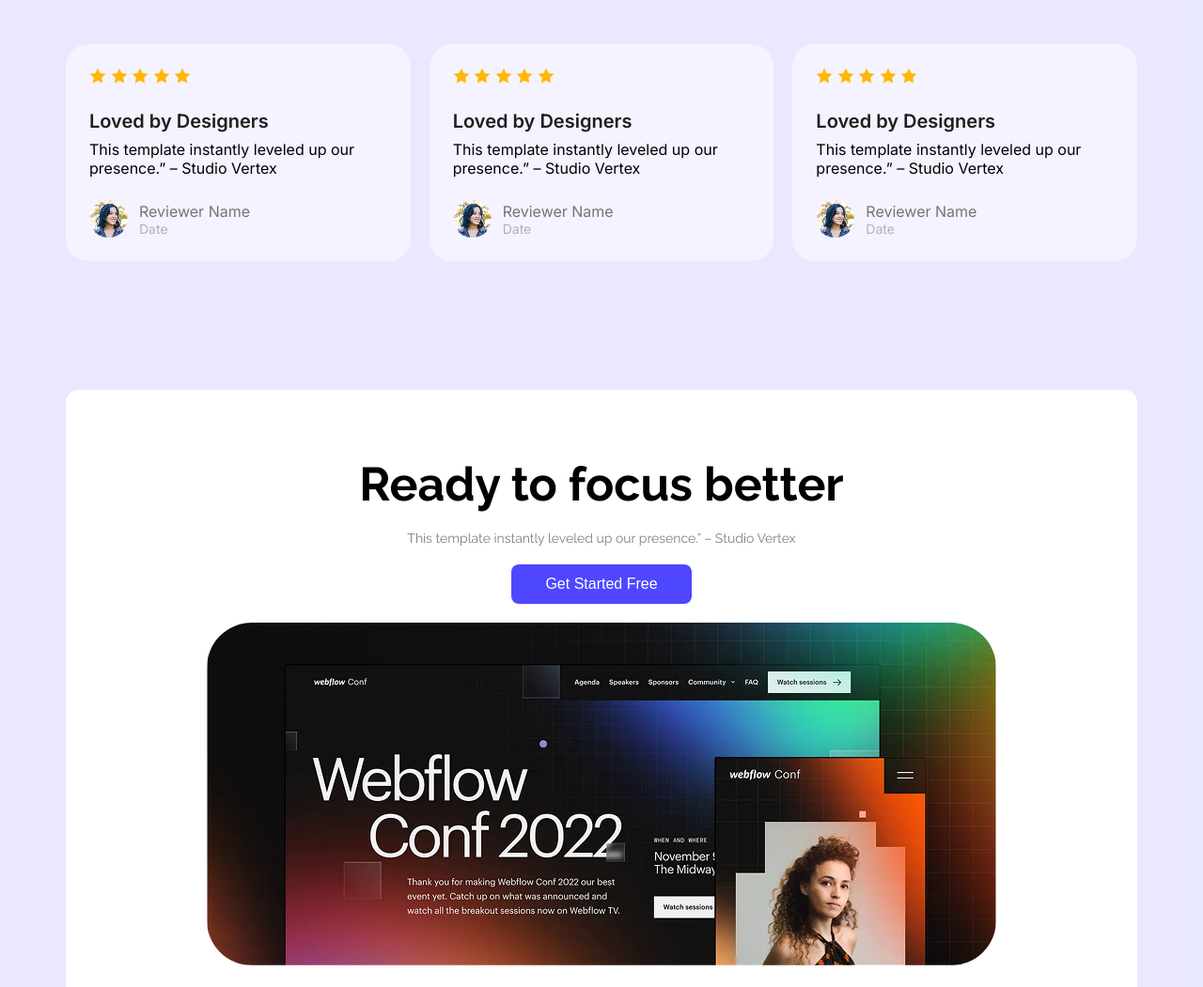
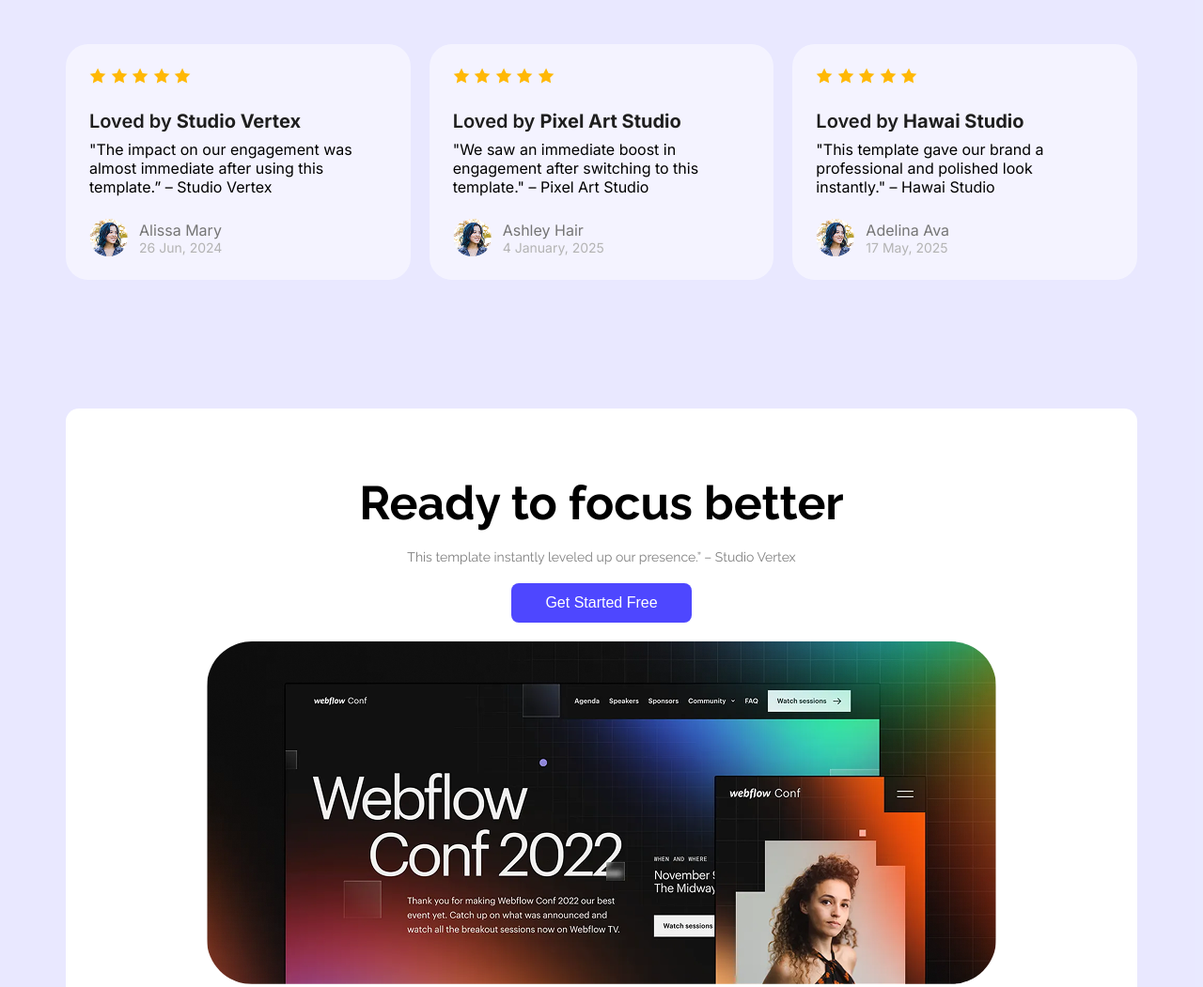
Before and after one commit to tanjim760/webflow-web-dev, a plain HTML site: page index.html in a window 1280 px wide. Shown: the part 1693-2744 px from the top of the page at 94% size. Drawn offline with Linux system fonts and the light colour scheme.

Commit message:
added logo, favicon & fixed placeholder texts

```diff
--- a/index.html
+++ b/index.html
@@ -4,7 +4,7 @@
 <head>
     <meta charset="UTF-8">
     <meta name="viewport" content="width=device-width, initial-scale=1.0">
-    <title>Assignment 1</title>
+    <title>Dark UI Templates</title>
     <link rel="preconnect" href="https://fonts.googleapis.com">
     <link rel="preconnect" href="https://fonts.gstatic.com" crossorigin>
     <link
@@ -15,6 +15,7 @@
     <link href="https://fonts.googleapis.com/css2?family=Raleway:ital,wght@0,100..900;1,100..900&display=swap"
         rel="stylesheet">
     <link rel="stylesheet" href="styles/style.css">
+    <link rel="shortcut icon" href="assets/logo.png" type="image/x-icon">
 </head>
 
 <body>
@@ -25,7 +26,7 @@
 
         <nav>
             <ul>
-                <li class="site-logo inter"><a href="#">LOGO</a></li>
+                <li class="site-logo inter"><a href="#"><img src="assets/logo.png" alt="" height="50px" width="50px"></a></li>
                 <li><a href="#"><button class="btn-primary raleway">Sign Up</button></a></li>
             </ul>
         </nav>
@@ -85,11 +86,11 @@
                     <img class="feedback-star" src="assets/icon-star.png" alt="star">
                     <img class="feedback-star" src="assets/icon-star.png" alt="star">
                     <img class="feedback-star" src="assets/icon-star.png" alt="star">
-                    <p class="feedback-title">Loved by Designers</p>
-                    <p class="feedback-desc">This template instantly leveled up our <br> presence.” – Studio Vertex</p>
+                    <p class="feedback-title">Loved by <strong>Studio Vertex</strong></p>
+                    <p class="feedback-desc">"The impact on our engagement was almost immediate after using this template.” – Studio Vertex</p>
                     <div class="user-avatar-container">
                         <img class="feedback-avatar" src="assets/avatar.png" alt="avatar">
-                        <p class="user-details">Reviewer Name <span>Date</span></p>
+                        <p class="user-details">Alissa Mary <span>26 Jun, 2024</span></p>
                     </div>
                 </div>
                 <div class="feedback-box">
@@ -98,11 +99,11 @@
                     <img class="feedback-star" src="assets/icon-star.png" alt="star">
                     <img class="feedback-star" src="assets/icon-star.png" alt="star">
                     <img class="feedback-star" src="assets/icon-star.png" alt="star">
-                    <p class="feedback-title">Loved by Designers</p>
-                    <p class="feedback-desc">This template instantly leveled up our <br> presence.” – Studio Vertex</p>
+                    <p class="feedback-title">Loved by <strong>Pixel Art Studio</strong></p>
+                    <p class="feedback-desc">"We saw an immediate boost in engagement after switching to this template." – Pixel Art Studio</p>
                     <div class="user-avatar-container">
                         <img class="feedback-avatar" src="assets/avatar.png" alt="avatar">
-                        <p class="user-details">Reviewer Name <span>Date</span></p>
+                        <p class="user-details">Ashley Hair <span>4 January, 2025</span></p>
                     </div>
                 </div>
                 <div class="feedback-box">
@@ -111,11 +112,11 @@
                     <img class="feedback-star" src="assets/icon-star.png" alt="star">
                     <img class="feedback-star" src="assets/icon-star.png" alt="star">
                     <img class="feedback-star" src="assets/icon-star.png" alt="star">
-                    <p class="feedback-title">Loved by Designers</p>
-                    <p class="feedback-desc">This template instantly leveled up our <br> presence.” – Studio Vertex</p>
+                    <p class="feedback-title">Loved by <strong>Hawai Studio</strong></p>
+                    <p class="feedback-desc">"This template gave our brand a professional and polished look <br> instantly." – Hawai Studio</p>
                     <div class="user-avatar-container">
                         <img class="feedback-avatar" src="assets/avatar.png" alt="avatar">
-                        <p class="user-details">Reviewer Name <span>Date</span></p>
+                        <p class="user-details">Adelina Ava <span>17 May, 2025</span></p>
                     </div>
                 </div>
             </div>
@@ -156,7 +157,7 @@
     <!-- Footer Section Starts -->
     <footer>
         <div class="footer-container">
-            <p class="site-logo inter">LOGO</p>
+            <img src="assets/logo.png" alt="" height="50px" width="50px" style="margin-bottom: 27px;">
             <p class="footer-paragraph">Ready to elevate your online presence? Contact us today to discuss <br> your project and discover how we can bring your vision to life.</p>
 
             <div class="link-container">
@@ -170,6 +171,7 @@
         </div>
     </footer>
 
+        <!-- Footer Section Ends -->
 </body>
 
 </html>
```
Also changed, not shown: assets/logo.png (added).
